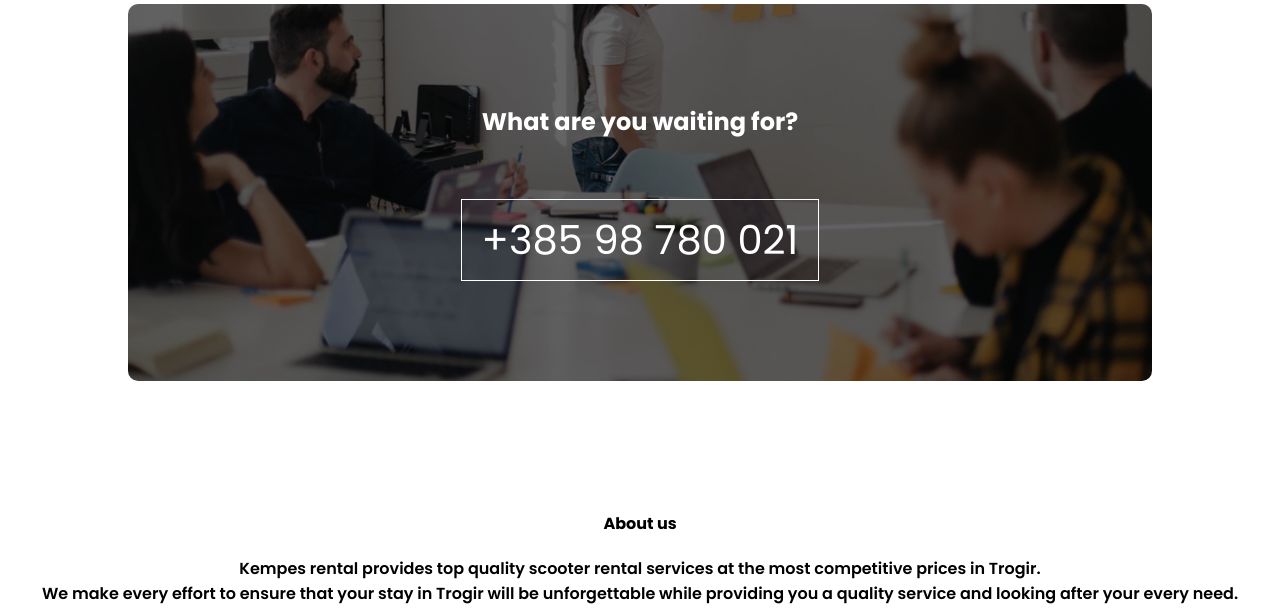
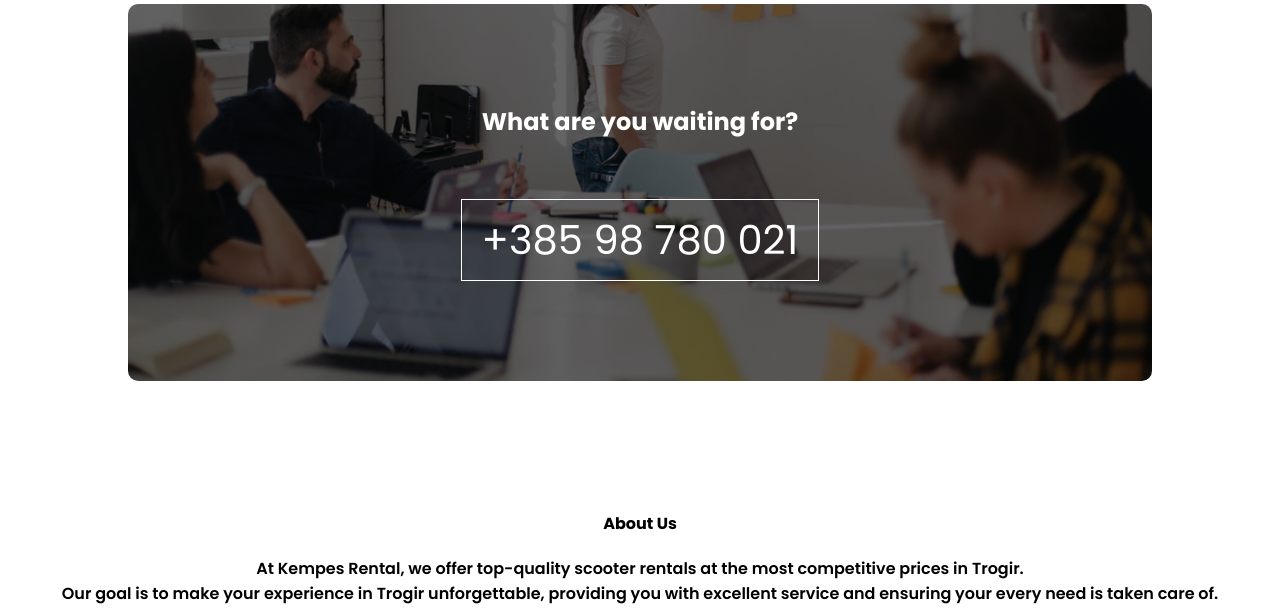
Before and after one commit to tonizulim/Rent_trogir, a plain HTML site: page index.html in a window 1280 px wide. Shown: the part 4277-4887 px from the top of the page. Drawn offline with Linux system fonts and the light colour scheme.

Commit message:
Updated about us

```diff
--- a/index.html
+++ b/index.html
@@ -253,8 +253,9 @@
     </section>
 
     <section class="footer">
-        <h4>About us</h4>
-        <p>Kempes rental provides top quality scooter rental services at the most competitive prices in Trogir. <br> We make every effort to ensure that your stay in Trogir will be unforgettable while providing you a quality service and looking after your every need.</p>
+        <h4>About Us</h4>
+        <p>At Kempes Rental, we offer top-quality scooter rentals at the most competitive prices in Trogir. <br /> Our goal is to make your experience in Trogir unforgettable, providing you with excellent service and ensuring your every need is taken care of.<br /> Whether you're exploring the city or cruising along the coast, we guarantee a reliable and enjoyable ride.</p>
+
         <div class="icons">
             <i class="fa fa-facebook"></i>
             <i class="fa fa-instagram"></i>
```
